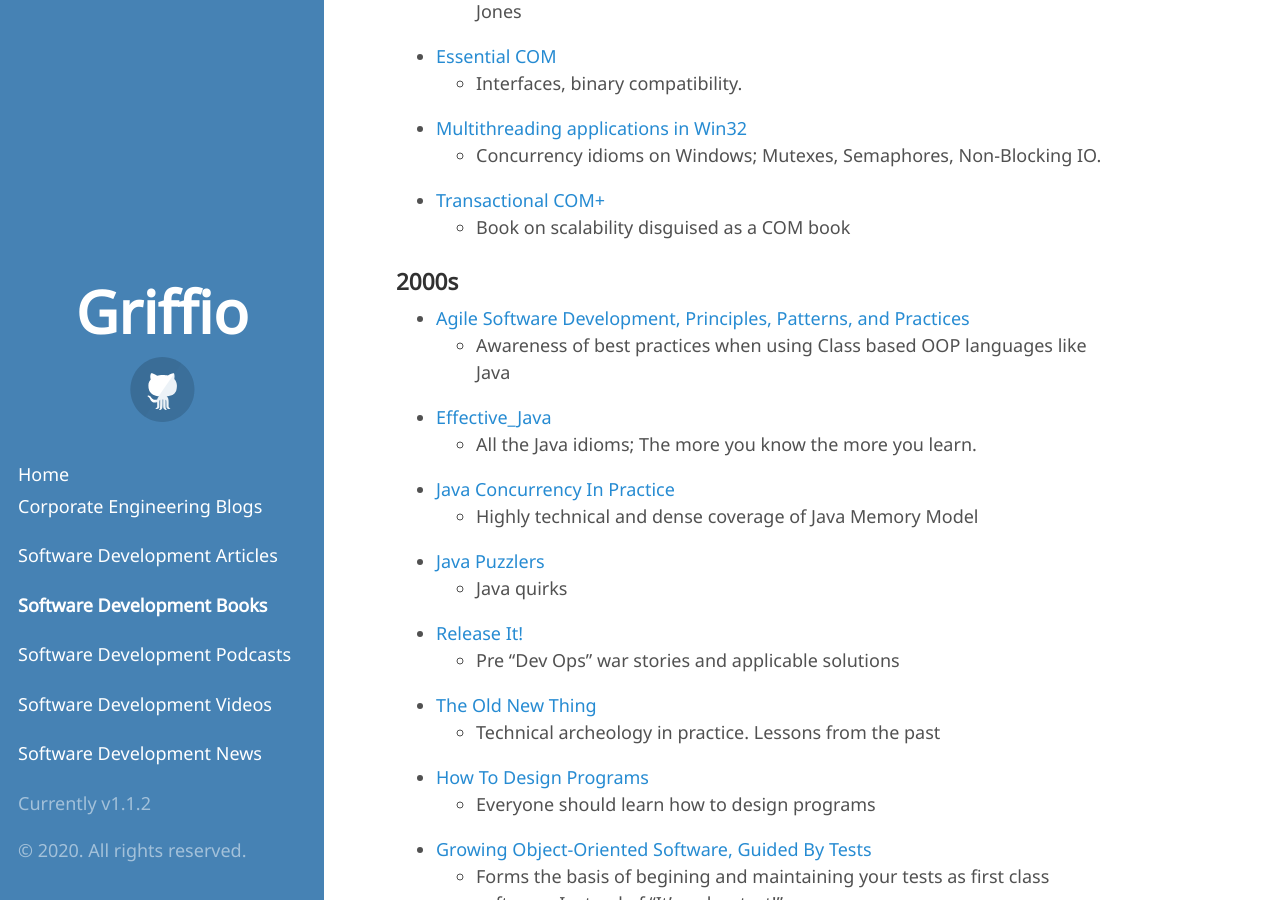
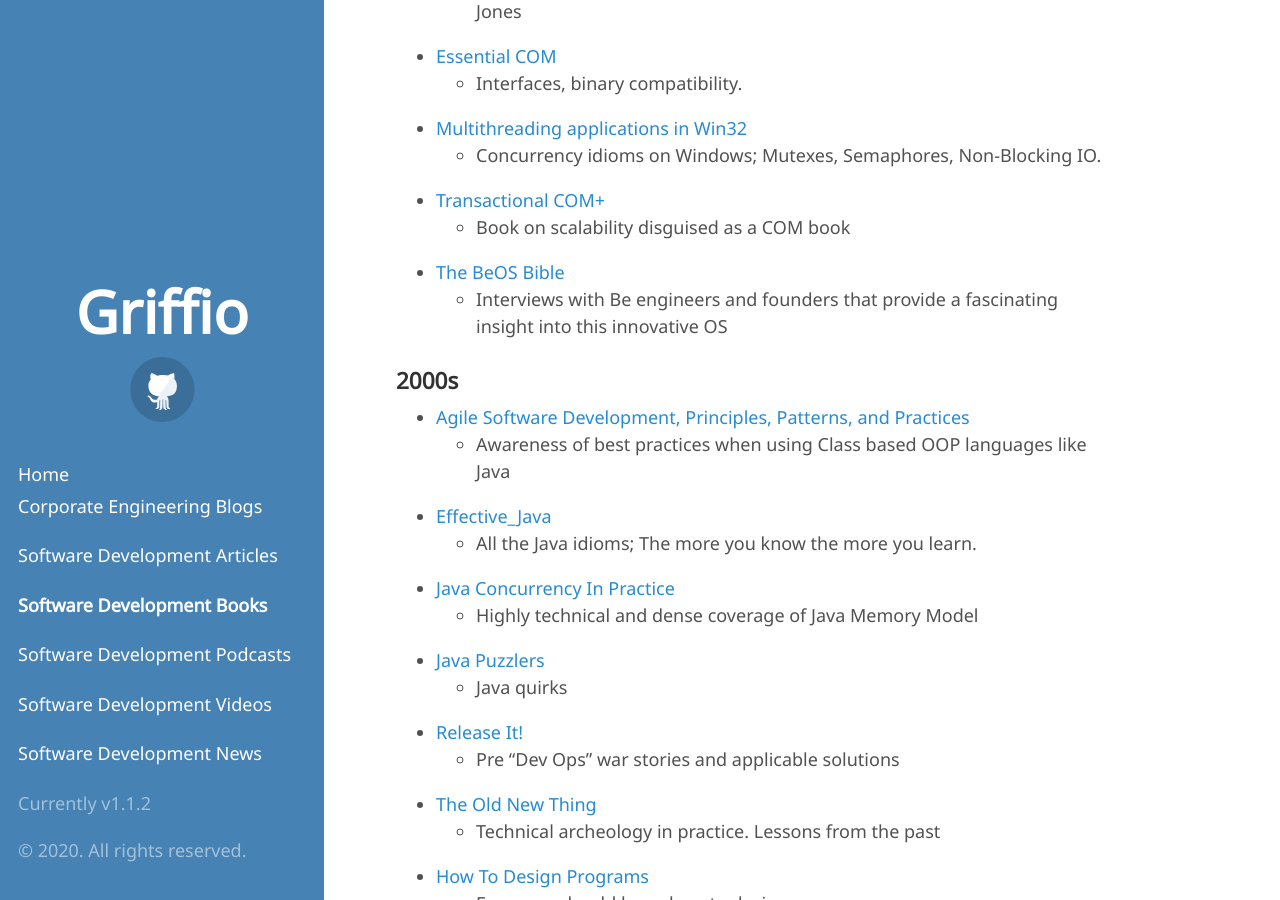
Before and after one commit to griffio/griffio.github.io, a Jekyll site: the page built from tech-books.md, in a window 1280 px wide and 900 px high, scrolled down 972 px. Built offline with Jekyll 4.4.1, drawn with Linux system fonts in a browser that asks for light colours; some web fonts are replaced.

Commit message:
Update tech-books.md

```diff
--- a/tech-books.md
+++ b/tech-books.md
@@ -37,6 +37,8 @@
   -  Concurrency idioms on Windows; Mutexes, Semaphores, Non-Blocking IO.
 - [Transactional COM+](https://openlibrary.org/books/OL7408130M/Transactional_COM)
   - Book on scalability disguised as a COM book
+- [The BeOS Bible](https://birdhouse.org/beos/bible/)
+  - Interviews with Be engineers and founders that provide a fascinating insight into this innovative OS
 
 ### 2000s
 
```
